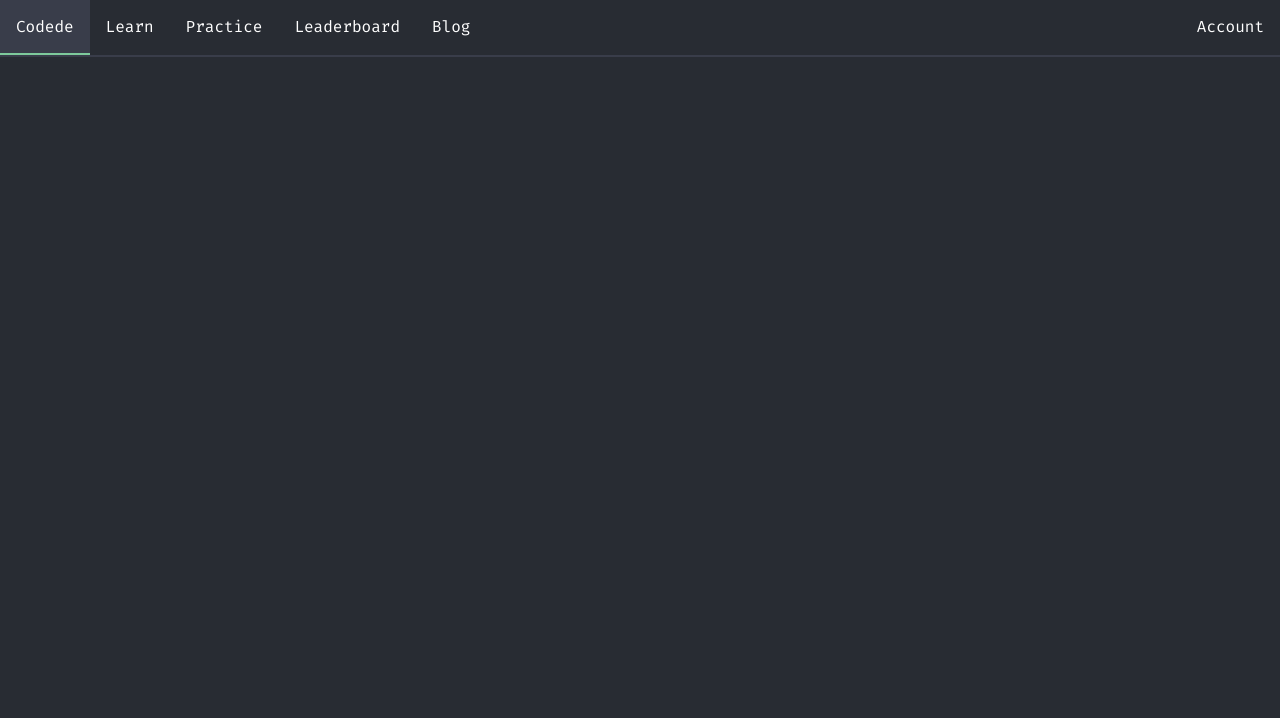
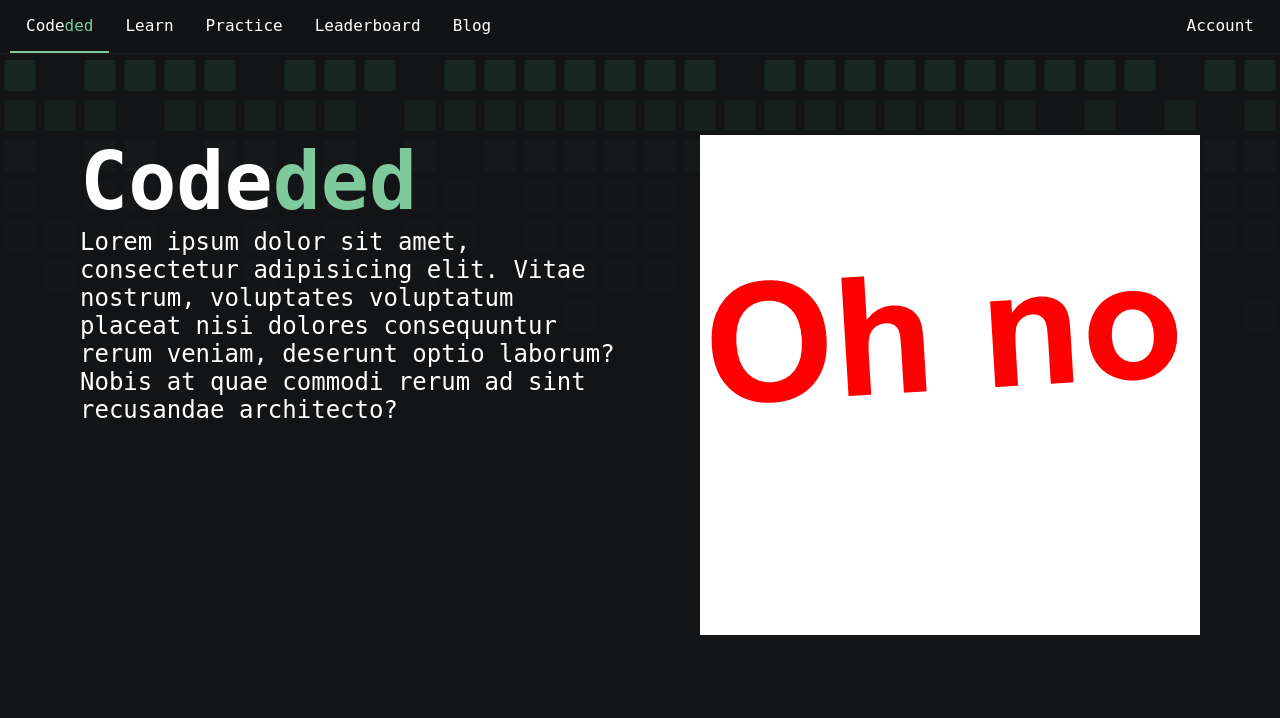
Before and after one commit to NghaiPhong/mindx-project, a plain HTML site: page index.html in a window 1280 px wide. Drawn offline with Linux system fonts and the light colour scheme; a web font is replaced by a local one.

Commit message:
i take navbar change back, here's some good stuff

```diff
--- /dev/null
+++ b/css/style.css
@@ -0,0 +1,75 @@
+@import url('https://fonts.googleapis.com/css2?family=Google+Sans+Code:ital,wght@0,300..800;1,300..800&display=swap');
+:root {
+    --primary: #121314;
+    --secondary: #131415;
+    --hover: #18191a;
+    --accent: #7ECA9C;
+    --hover-accent: #a2d4b6;
+}
+
+* {
+    margin: 0;
+    padding: 0;
+    font-family: "Google Sans Code", "monospace";
+}
+
+body {
+    background-color: var(--secondary);
+    color: white;
+}
+
+main {
+    background: url("/images/background.png");
+    background-repeat: repeat-x;
+}
+
+nav {
+    background-color: var(--primary);
+    border-bottom: 2px solid var(--hover);
+    display: flex;
+    padding: 0 10px 0 10px;
+}
+
+nav * {
+    list-style: none;
+    color: white;
+}
+
+nav a {
+    display: flex;
+    padding: 1em 1em;
+    text-decoration: none;
+    transition: background-color 100ms ease-in-out;
+}
+
+nav a:hover {
+    background-color: var(--hover);
+    border-bottom: 2px solid;
+    border-color: var(--hover-accent);
+}
+
+.current a{
+    border-bottom: 2px solid var(--accent);
+}
+
+#blog {
+    margin-left: auto;
+}
+
+.big-title {
+    font-size: 5em;
+}
+
+.container {
+    display: flex;
+    gap: min(5em, 10%);
+    padding: min(5em, 10%);
+}
+
+p {
+    font-size: 1.5em;
+}
+
+span {
+    color: var(--accent);
+}
--- a/index.html
+++ b/index.html
@@ -4,17 +4,26 @@
     <meta charset="UTF-8">
     <meta name="viewport" content="width=device-width, initial-scale=1.0">
     <title>Document</title>
-    <link rel="stylesheet" href="./style.css">
-    <script href="script.js"></script>
+    <link rel="stylesheet" href="/css/style.css">
+    <script href="/js/script.js"></script>
 </head>
 <body>
     <nav>
-        <li class="current"><a href="./index.html">Codede</a></li>
+        <li class="current"><a href="./index.html">Code<span>ded</span></a></li>
         <li><a href="./index.html">Learn</a></li>
         <li><a href="./index.html">Practice</a></li>
         <li><a href="./index.html">Leaderboard</a></li>
         <li><a href="./index.html">Blog</a></li>
         <li id="blog"><a href="./index.html">Account</a></li>
     </nav>
+    <main>
+        <div class="container">
+            <div>
+                <h1 class="big-title">Code<span>ded</span></h1>
+                <p>Lorem ipsum dolor sit amet, consectetur adipisicing elit. Vitae nostrum, voluptates voluptatum placeat nisi dolores consequuntur rerum veniam, deserunt optio laborum? Nobis at quae commodi rerum ad sint recusandae architecto?</p>
+            </div>
+            <img src="./images/ohno.png" alt="">
+        </div>
+    </main>
 </body>
 </html>
--- a/style.css
+++ /dev/null
@@ -1,45 +0,0 @@
-@import url('https://fonts.googleapis.com/css2?family=Fira+Code:wght@300..700&display=swap');
-:root {
-    --primary: #282c33;
-    --hover: #393d4a;
-    --accent: #7ECA9C;
-}
-
-* {
-    margin: 0;
-    padding: 0;
-    font-family: "Fira Code", "monospace";
-}
-
-body {
-    background-color: var(--primary);
-}
-
-nav {
-    border-bottom: 2px solid var(--hover);
-    display: flex;
-}
-
-nav * {
-    list-style: none;
-    color: white;
-}
-
-nav a {
-    display: flex;
-    padding: 1em 1em;
-    text-decoration: none;
-    transition: background-color 100ms ease;
-}
-
-nav a:hover {
-    background-color: var(--hover);
-}
-
-.current {
-    border-bottom: 2px solid #7ECA9C;
-}
-
-#blog {
-    margin-left: auto;
-}
```
Also changed, not shown: images/background.png (added), images/ohno.png (added), js/script.js (added).
